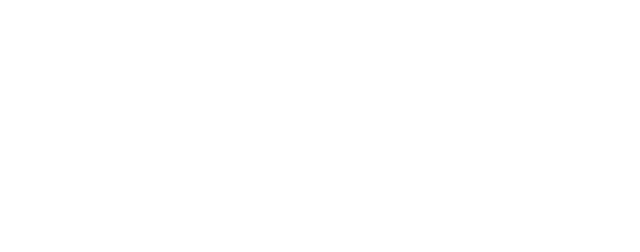
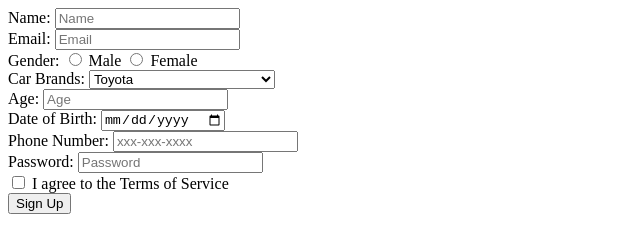
Before and after one commit to acciojob/signup-form-car-Drago29599, a website: page main.html in a window 1280 px wide. Shown: the whole page, without its empty margins (0-640 px from the left). Drawn offline with Linux system fonts and the light colour scheme.

Commit message:
created a submission

```diff
--- a/main.html
+++ b/main.html
@@ -7,10 +7,57 @@
 </head>
 
 <body>
-	<!-- the entire body must be written by student -->
-    <script type="text/javascript" src="./script.js">
-</script>
+<form action="#" method="post">
+        <!-- Name -->
+        <label for="name">Name:</label>
+        <input type="text" id="name" name="name" placeholder="Name" required><br>
 
+        <!-- Email -->
+        <label for="email">Email:</label>
+        <input type="email" id="email" name="email" placeholder="Email" required><br>
+
+        <!-- Gender -->
+        <label>Gender:</label>
+        <input type="radio" id="gender_m" name="gender" value="male" required>
+        <label for="gender_m">Male</label>
+        <input type="radio" id="gender_f" name="gender" value="female" required>
+        <label for="gender_f">Female</label><br>
+
+        <!-- Car Brands (Select) -->
+        <label for="cars">Car Brands:</label>
+        <select id="cars" name="cars" required>
+            <option value="" disabled>--Please choose an option--</option>
+            <option value="Toyota">Toyota</option>
+            <option value="Ford">Ford</option>
+            <option value="Honda">Honda</option>
+            <option value="Chevrolet">Chevrolet</option>
+        </select><br>
+
+        <!-- Age -->
+        <label for="age">Age:</label>
+        <input type="number" id="age" name="age" placeholder="Age" required><br>
+
+        <!-- DOB (Date) -->
+        <label for="dob">Date of Birth:</label>
+        <input type="date" id="dob" name="dob" required><br>
+
+        <!-- Phone Number (Tel) -->
+        <label for="tel">Phone Number:</label>
+        <input type="tel" id="tel" name="tel" placeholder="xxx-xxx-xxxx"><br>
+
+        <!-- Password -->
+        <label for="password">Password:</label>
+        <input type="password" id="password" name="password" placeholder="Password" required><br>
+
+        <!-- I agree to the TOS (Checkbox) -->
+        <label for="tos">
+            <input type="checkbox" id="tos" name="tos" required>
+            I agree to the Terms of Service
+        </label><br>
+
+        <!-- Submit Button -->
+        <button type="submit">Sign Up</button>
+    </form>
 </body>
 
 </html>
```
